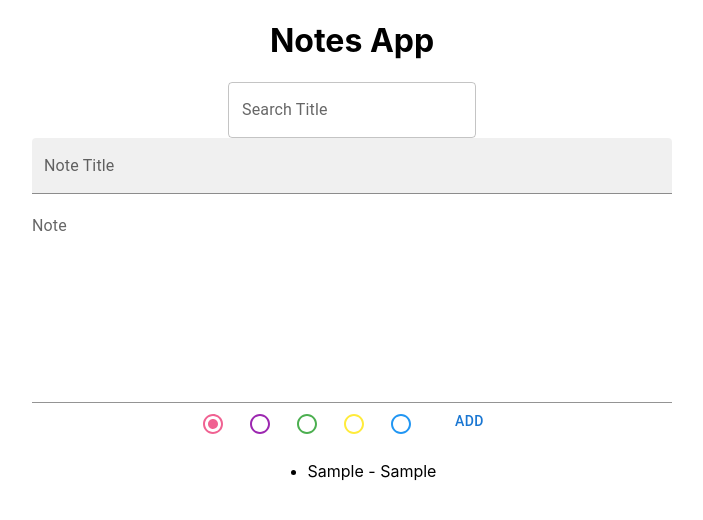
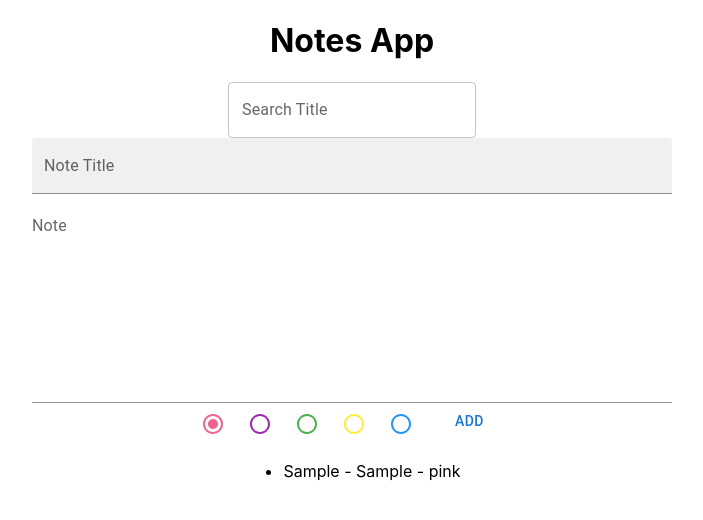
Before and after one commit to rubhain/notes-react-redux-ts, a React (Create React App) app: page / in a window 1280 px wide. Both pictures are taken after typing "Sample", "Sample" into the empty fields and a click on the button "ADD". Shown: the top 520 px of the page, without its empty margins (288-991 px from the left). Built offline with nearby package versions, Linux system fonts and the light colour scheme.

Commit message:
List - readme

```diff
--- a/src/components/NoteList/NoteList.tsx
+++ b/src/components/NoteList/NoteList.tsx
@@ -21,7 +21,7 @@ function NoteList() {
             })
             .map((item: any) => (
               <li key={nanoid(1)}>
-                {item.noteTitle} - {item.noteValue}
+                {item.noteTitle} - {item.noteValue} - {item.colour}
               </li>
             ))}
         </ul>
```
Also changed, not shown: 1 other file (tests, documents, lock files or other folders).
